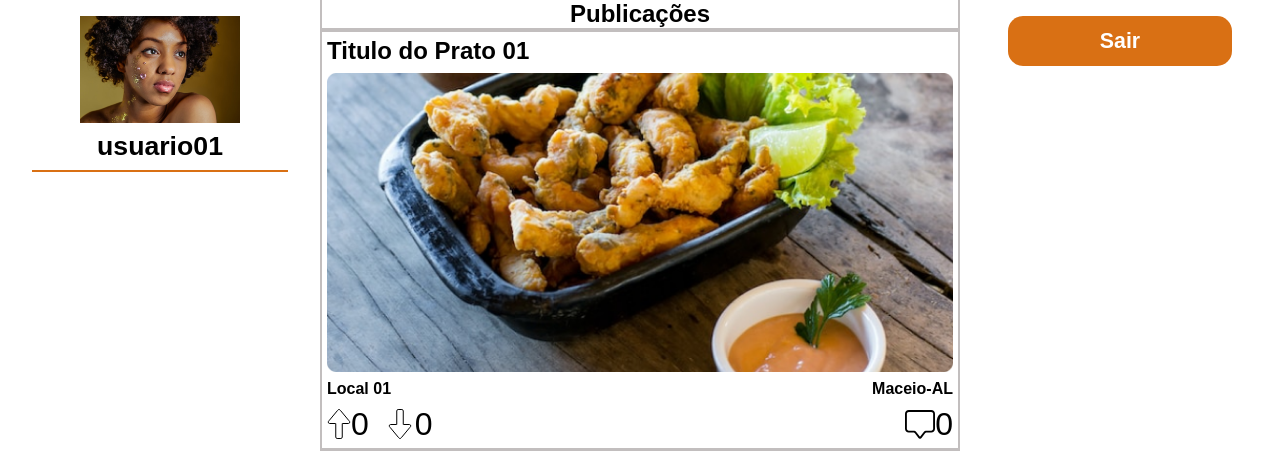
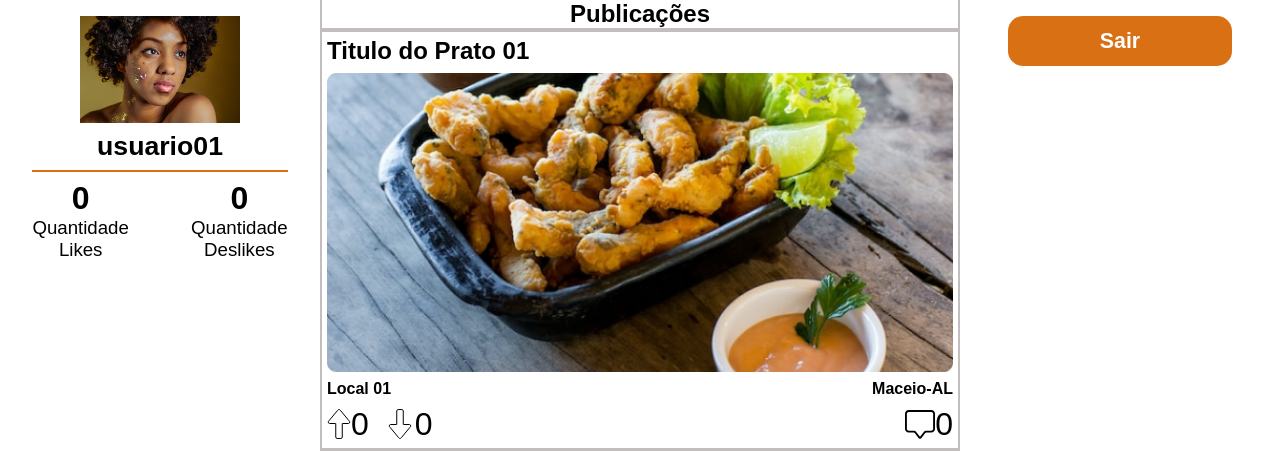
Before and after one commit to PedroLucaV/Simulado01_FullStack, a PHP site: page /index.php in a window 1280 px wide. Shown: the top 451 px of the page. Run offline with PHP 8.4, Linux system fonts and the light colour scheme; a user stored in the database is signed in; data comes from the database, SQL or seed files in the repository; data that the repository does not hold is empty.

Commit message:
feat: added like and dislike by user

```diff
--- a/Services/UsuarioService.php
+++ b/Services/UsuarioService.php
@@ -11,7 +11,11 @@ class UsuarioService{
     }
 
     public function getData(){
-        $query = 'SELECT nickname, nome, id, foto FROM usuarios where nickname = :id';
+        $query = 'SELECT u.nickname, u.nome, u.id, u.foto, SUM(l.tipo_avaliacao = "up") AS likes_up, SUM(l.tipo_avaliacao = "down" ) AS likes_down
+FROM usuarios as u
+LEFT JOIN likes as l on (u.id = l.id_usuario)
+where nickname = :id
+GROUP BY u.id';
         $stmt = $this->conexao->prepare($query);
         $stmt->bindValue('id', $this->usuario->__get('id'));
         $stmt->execute();
--- a/index.php
+++ b/index.php
@@ -77,7 +77,14 @@ require_once './Controller/user_controller.php';
                 <p class="name"><?= $usuario[0]['nome'] ?></p>
                 <span class="line"></span>
                 <div class="like_deslike">
-
+                    <div>
+                        <h3><?= $usuario[0]['likes_up'] ? $usuario[0]['likes_up'] : 0 ?></h3>
+                        <p>Quantidade Likes</p>
+                    </div>
+                    <div>
+                        <h3><?= $usuario[0]['likes_down'] ? $usuario[0]['likes_down'] : 0 ?></h3>
+                        <p>Quantidade Deslikes</p>
+                    </div>
                 </div>
             <?php } ?>
         </section>
```
